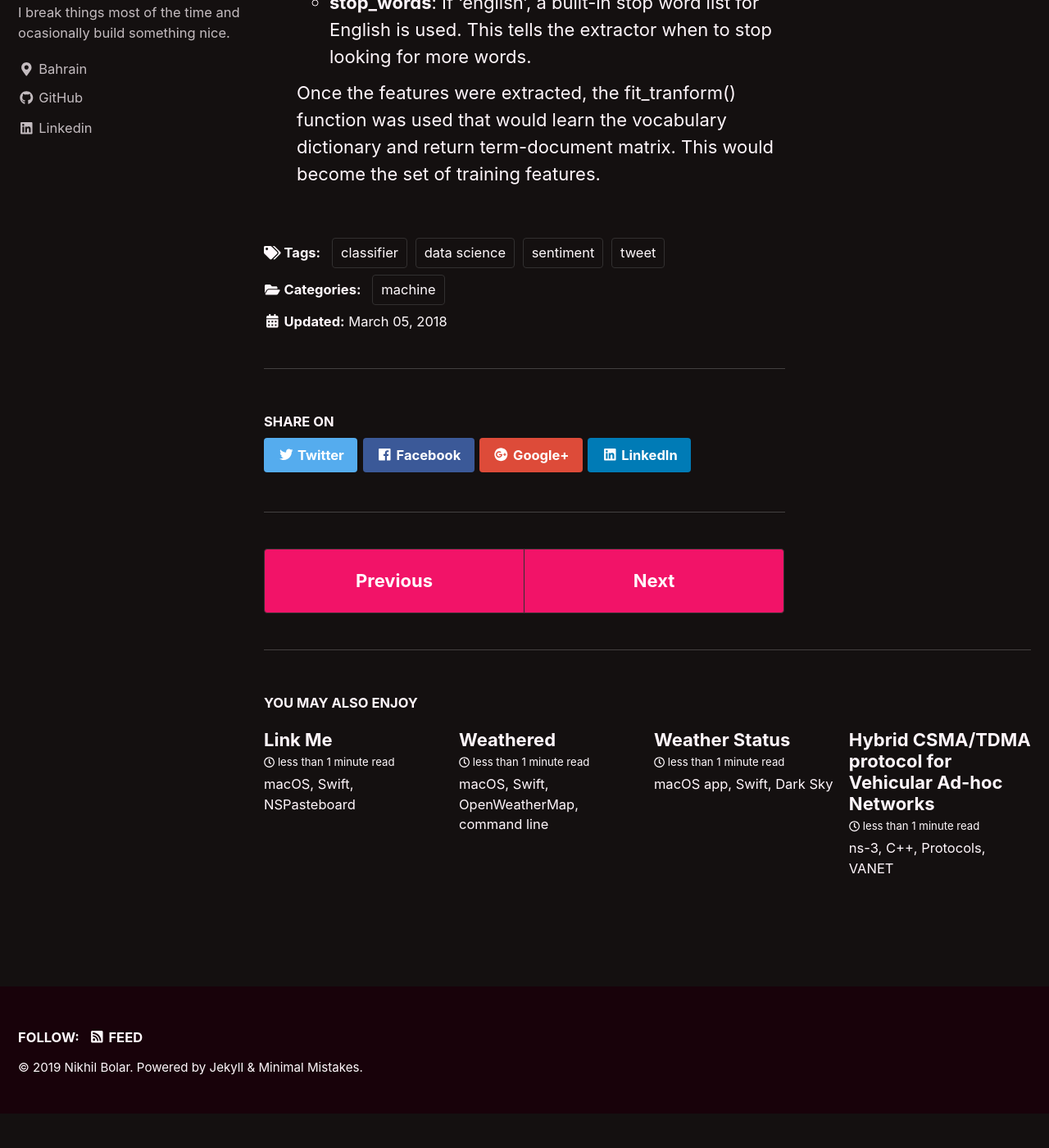
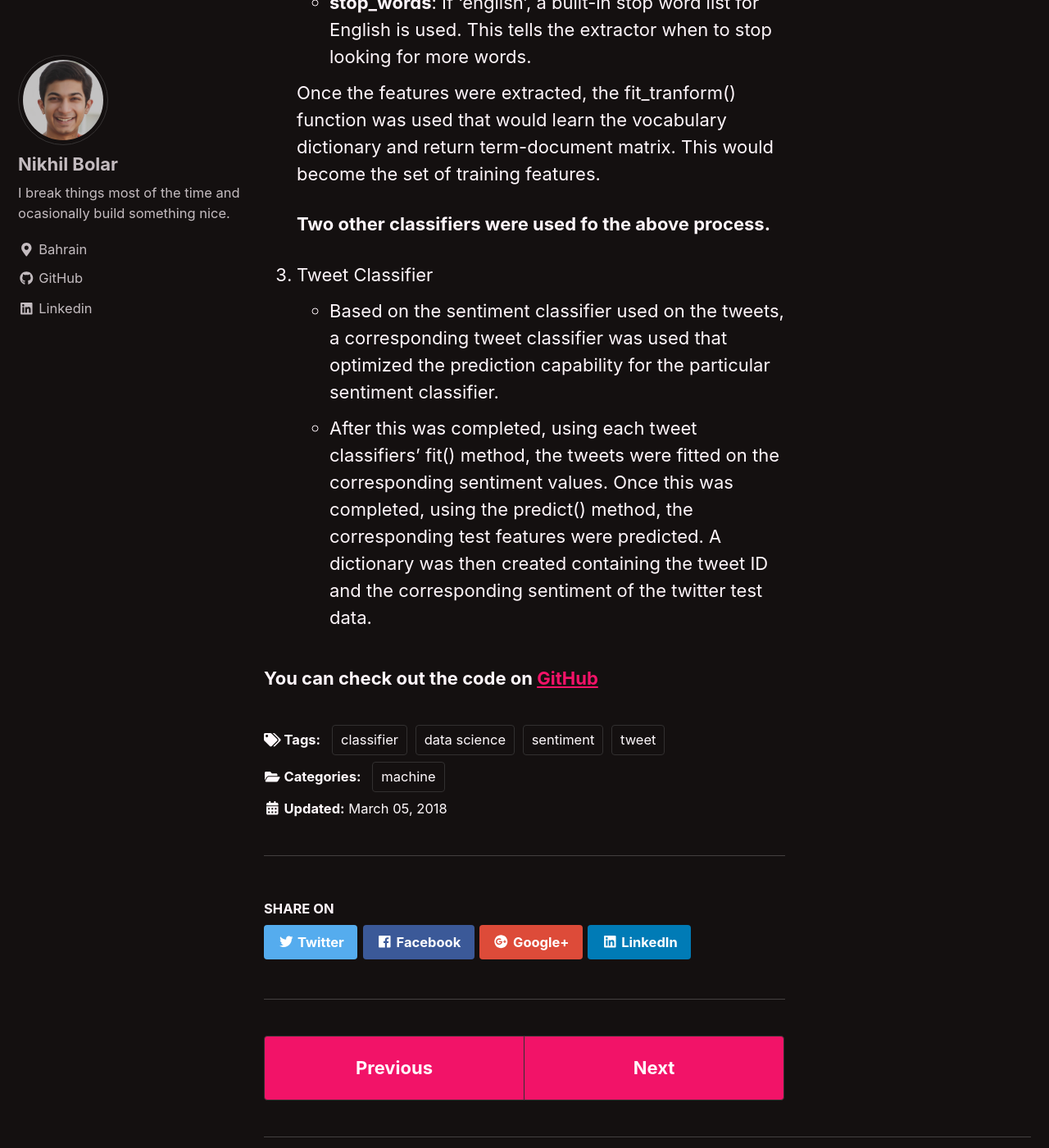
Before and after one commit to nbolar/nbolar.github.io, a Jekyll site: the page built from _posts/2018-03-05-tweets.md, in a window 1280 px wide and 1400 px high, scrolled down 2401 px. Shown: the whole window at 82% size. Built offline with Jekyll 4.4.1, drawn with Linux system fonts in a browser that asks for light colours; cached includes are drawn as plain includes; before the commit the page ends 3759 px from its top, so only the background shows below that; some of the changed text lies outside the part shown.

Commit message:
Update 2018-03-05-tweets.md

```diff
--- a/_posts/2018-03-05-tweets.md
+++ b/_posts/2018-03-05-tweets.md
@@ -28,3 +28,11 @@ excerpt: "Tweets, Sentiment Classifier, Messy Data"
       + **stop_words**: If 'english', a built-in stop word list for English is used. This tells the extractor when to stop looking for more words.
 
     Once the features were extracted, the fit_tranform() function was used that would learn the vocabulary dictionary and return term-document matrix. This would become the set of training features.
+
+    **Two other classifiers were used fo the above process.**
+<br>
+3. Tweet Classifier
+    + Based on the sentiment classifier used on the tweets, a corresponding tweet classifier was used that optimized the prediction capability for the particular sentiment classifier.
+    + After this was completed, using each tweet classifiers’ fit() method, the tweets were fitted on the corresponding sentiment values. Once this was completed, using the predict() method, the corresponding test features were predicted. A dictionary was then created containing the tweet ID and the corresponding sentiment of the twitter test data.
+
+### You can check out the code on [GitHub](https://github.com/nbolar/Tweet-Semantics)
```
